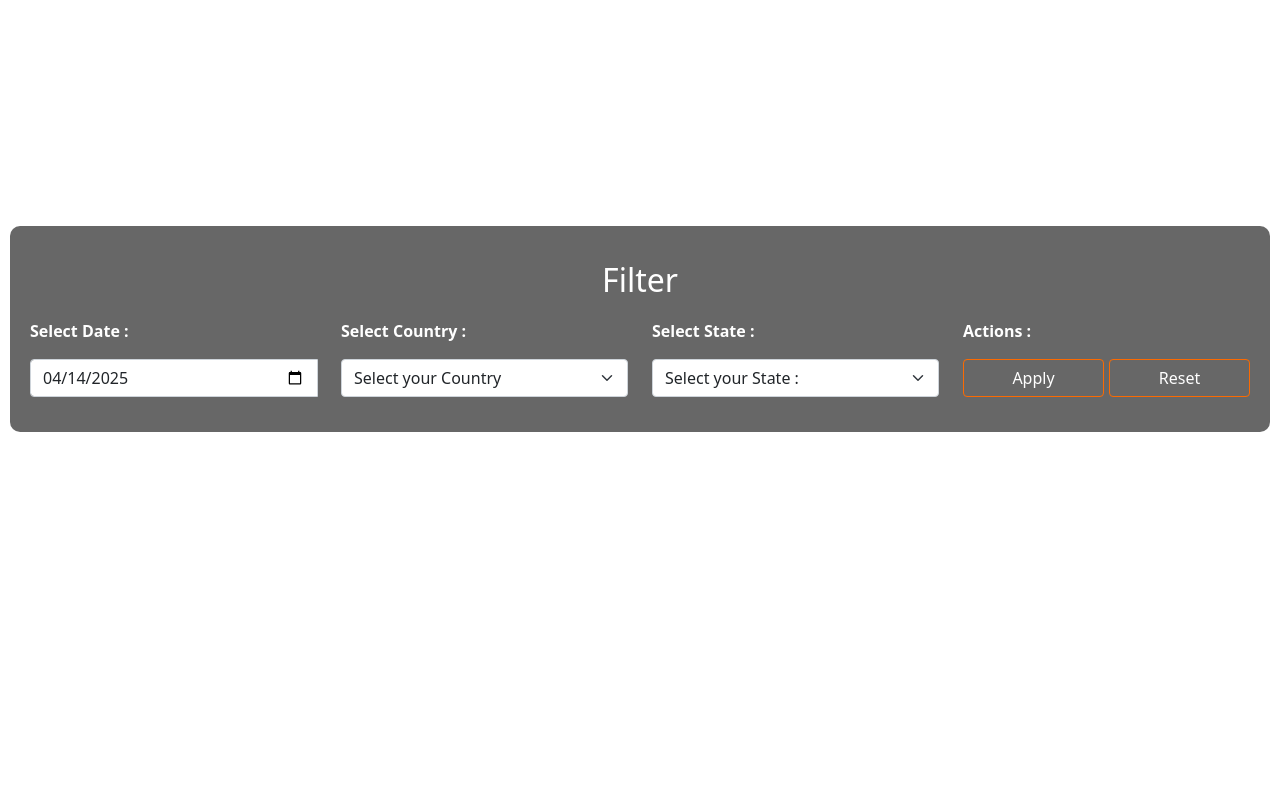
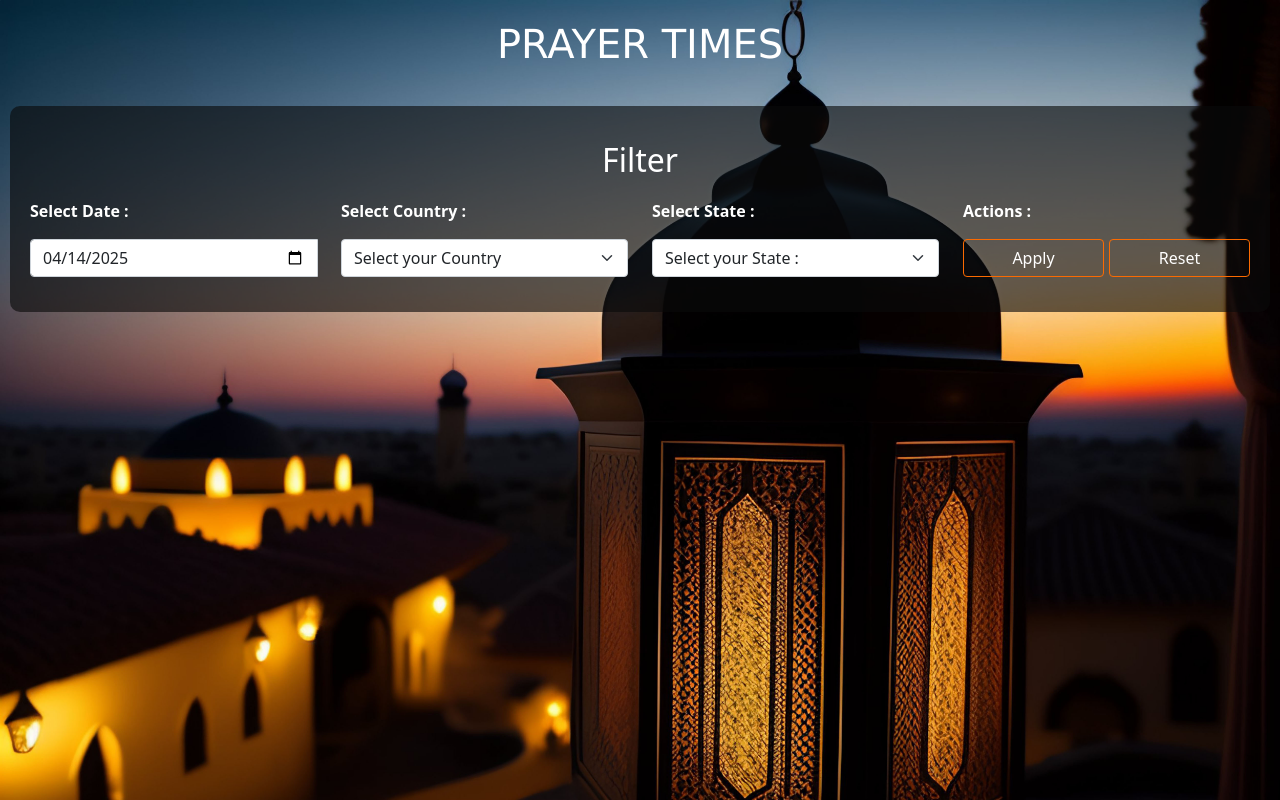
Before and after one commit to MarwenH/PrayerTimes, a website: page index.html in a window 1280 px wide. Drawn offline with nearby package versions, Linux system fonts and the light colour scheme; no server answers; some icons are missing.

Commit message:
initial commit

```diff
--- a/style.css
+++ b/style.css
@@ -2,7 +2,7 @@ body{
     box-sizing: border-box;
     padding: 0;
     margin: 0;
-    background-image: url(src/images/bg.jpg);
+    background-image: url("./images/bg.jpg");
     background-repeat: no-repeat;
     background-size: cover;
     background-attachment: fixed;
@@ -14,9 +14,9 @@ div#container {
     min-height: 100vh;
     margin: auto;
     display: flex;
-    align-content: center;
     flex-direction: column;
-    justify-content: center;
+    justify-content: start;
+    align-items: stretch;
 }
 
 div#container .header {
```
Also changed, not shown: 1 other file.
